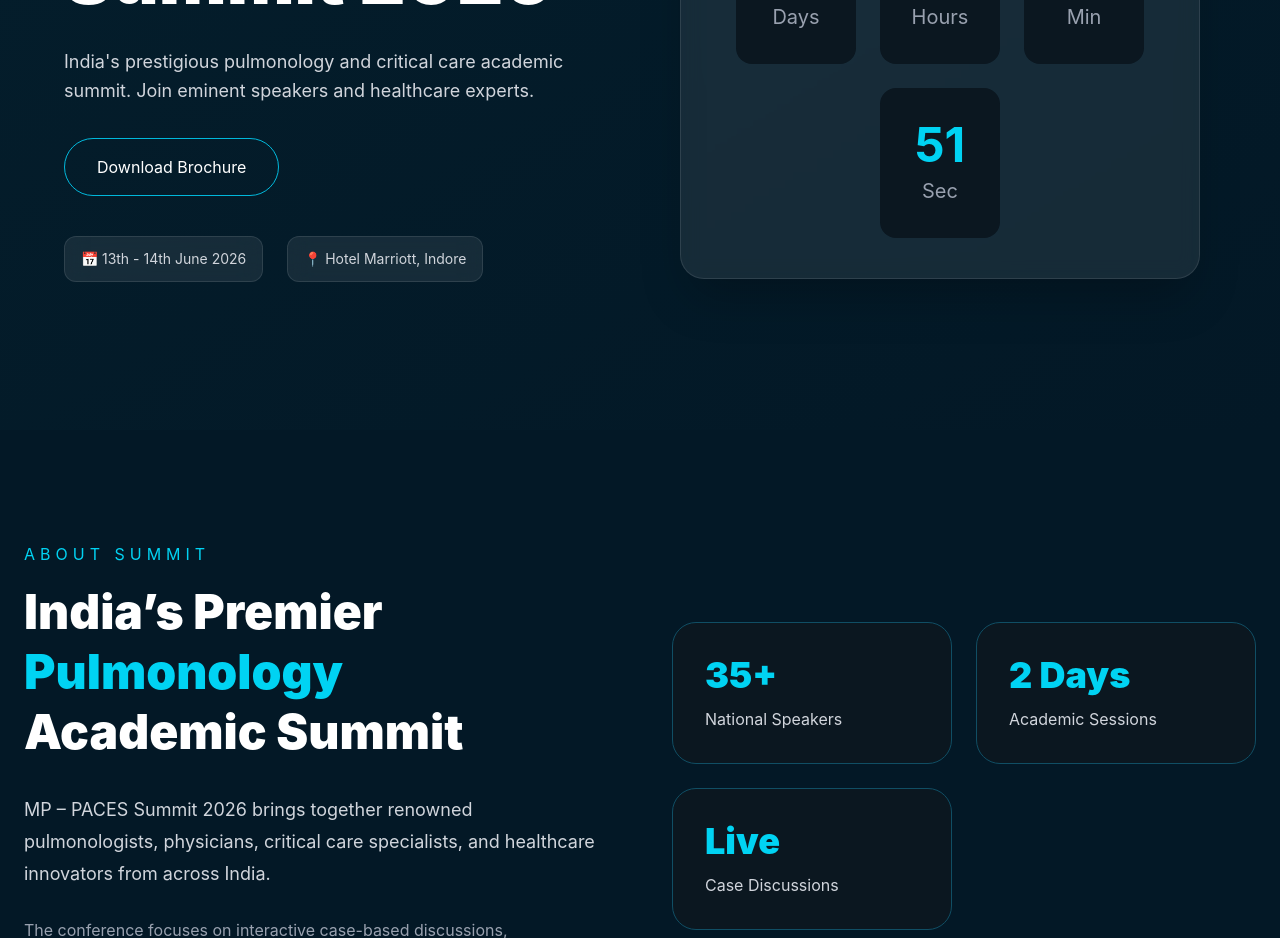
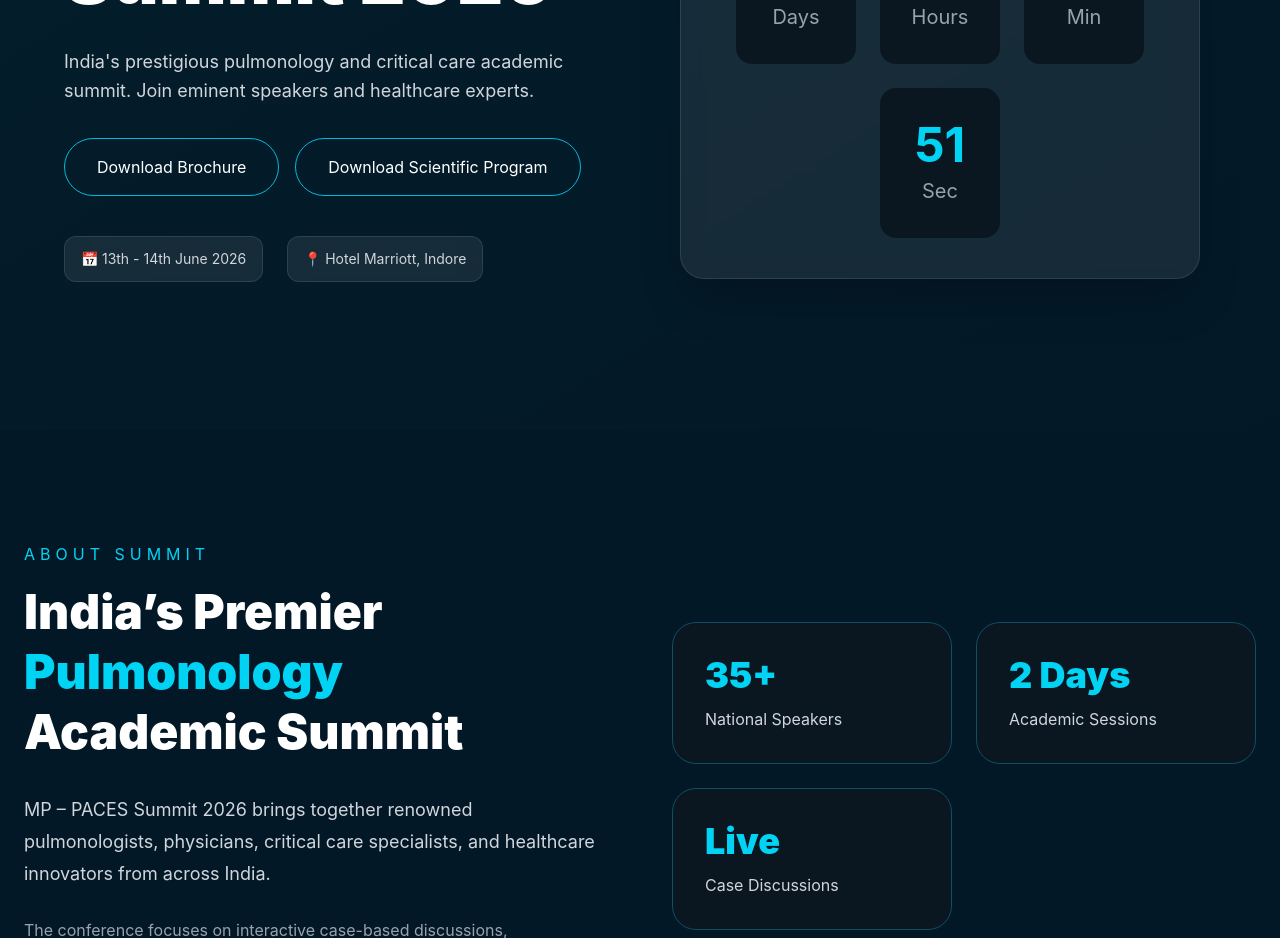
Before and after one commit to atulvk01-oss/paces-summit, a React (Vite) app: page / in a window 1280 px wide. Shown: the part 1080-2018 px from the top of the page. Built offline with nearby package versions, Linux system fonts and the light colour scheme.

Commit message:
add scientific program

```diff
--- a/src/components/Hero.jsx
+++ b/src/components/Hero.jsx
@@ -60,6 +60,17 @@ const Hero = () => {
               </button>
             </a>
 
+              {/* Scientific Program */}
+              <a
+                href="/Scientific-Program.pdf"
+                target="_blank"
+                rel="noopener noreferrer"
+              >
+                <button className="border border-cyan-500 text-white px-8 py-4 rounded-full hover:bg-cyan-500/20 transition-all duration-300 hover:scale-105">
+                  Download Scientific Program
+                </button>
+              </a>
+
             </div>
 
             {/* Event Details */}
```
Also changed, not shown: 1 other file (tests, documents, lock files or other folders). Lines whose indentation alone changed are shown as unchanged.
